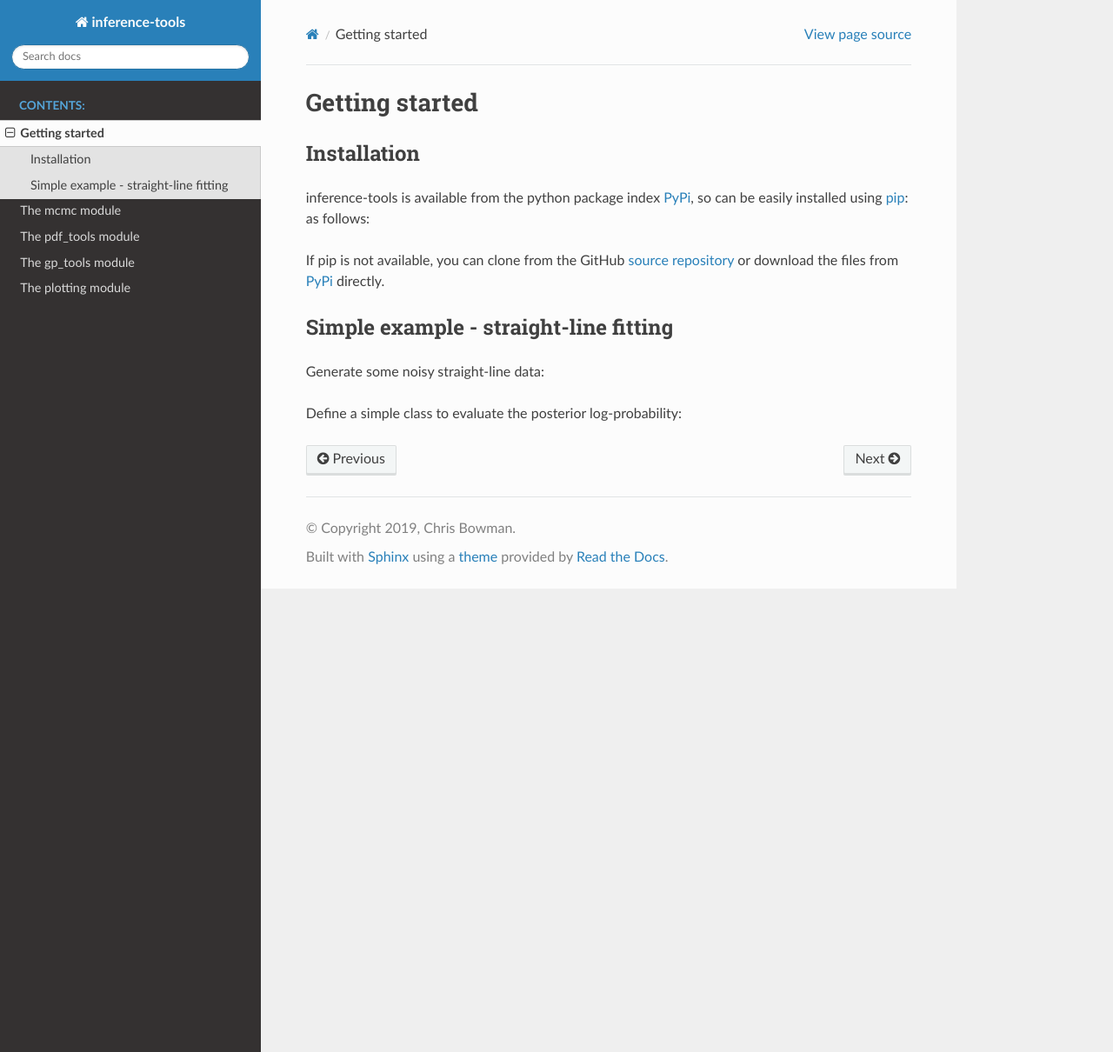
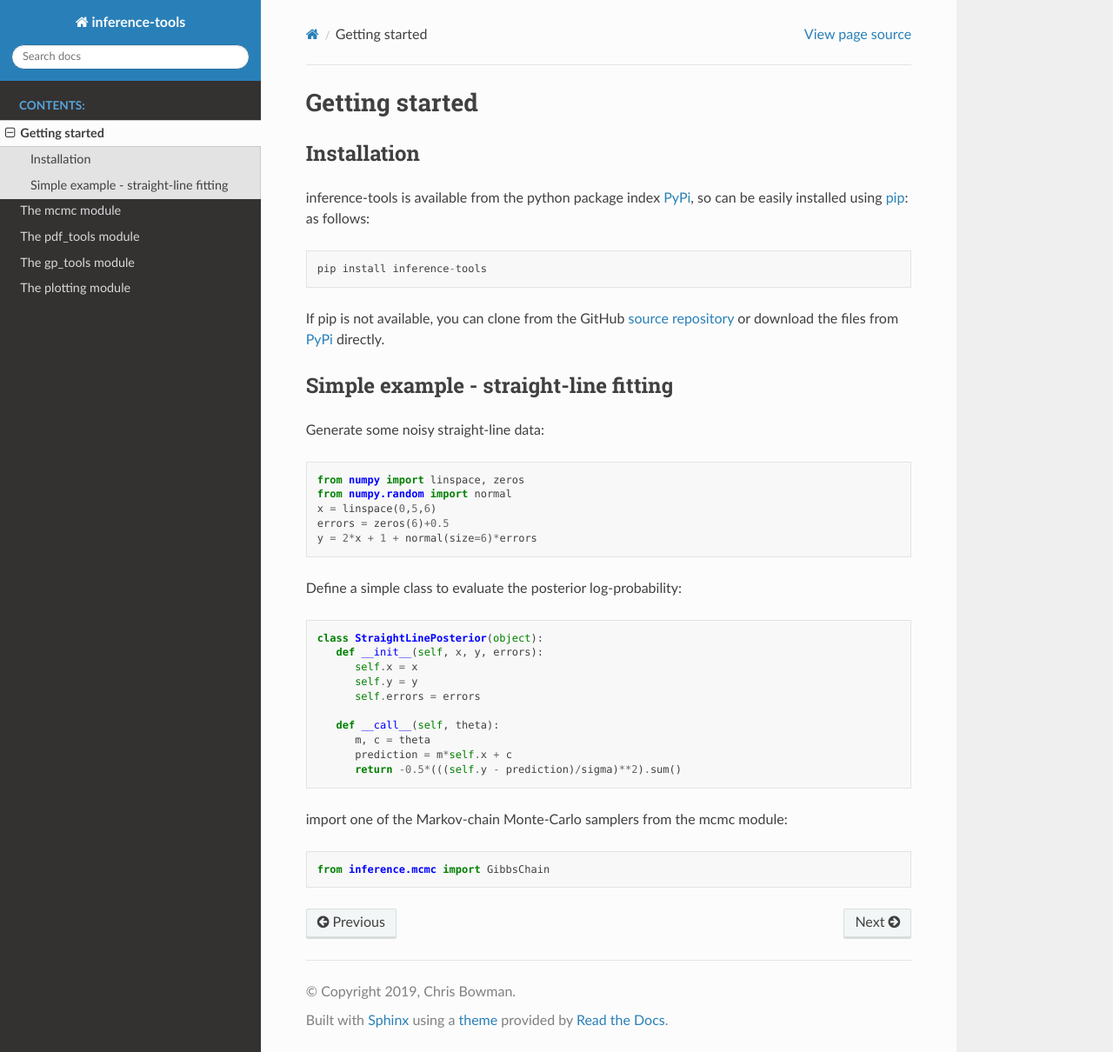
Before and after one commit to C-bowman/inference-tools, a Sphinx documentation site: the page built from docs/source/getting_started.rst, in a window 1280 px wide and 1210 px high. Shown: the whole window at 87% size. Built offline with Sphinx 7.4.7 and the Read the Docs theme 2.0.0, drawn with Linux system fonts in a browser that asks for light colours.

Commit message:
bugfix in documentation code-blocks

```diff
--- a/docs/source/getting_started.rst
+++ b/docs/source/getting_started.rst
@@ -10,6 +10,7 @@ inference-tools is available from the python package index `PyPi <https://pypi.o
 be easily installed using `pip <https://pip.pypa.io/en/stable/>`_: as follows:
 
 .. code-block::
+
    pip install inference-tools
 
 If pip is not available, you can clone from the GitHub `source repository <https://github.com/C-bowman/inference-tools>`_
@@ -22,6 +23,7 @@ Simple example - straight-line fitting
 Generate some noisy straight-line data:
 
 .. code-block:: python
+
    from numpy import linspace, zeros
    from numpy.random import normal
    x = linspace(0,5,6)
@@ -31,6 +33,7 @@ Generate some noisy straight-line data:
 Define a simple class to evaluate the posterior log-probability:
 
 .. code-block:: python
+
    class StraightLinePosterior(object):
       def __init__(self, x, y, errors):
          self.x = x
@@ -41,3 +44,9 @@ Define a simple class to evaluate the posterior log-probability:
          m, c = theta
          prediction = m*self.x + c
          return -0.5*(((self.y - prediction)/sigma)**2).sum()
+
+import one of the Markov-chain Monte-Carlo samplers from the mcmc module:
+
+.. code-block:: python
+
+   from inference.mcmc import GibbsChain
```
